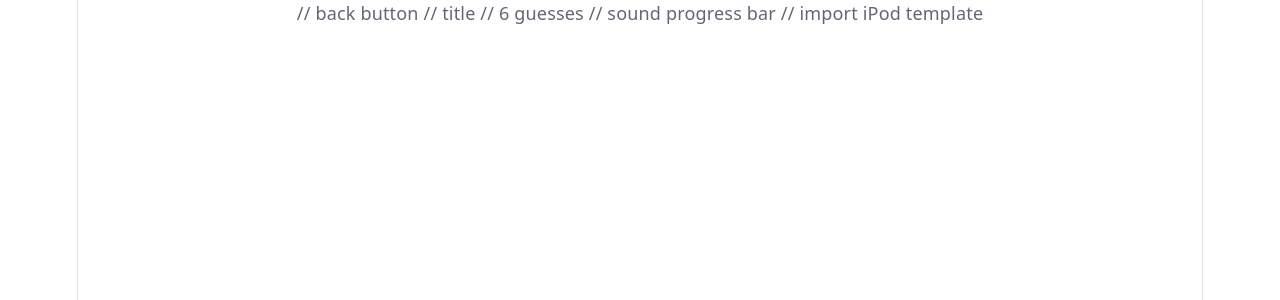
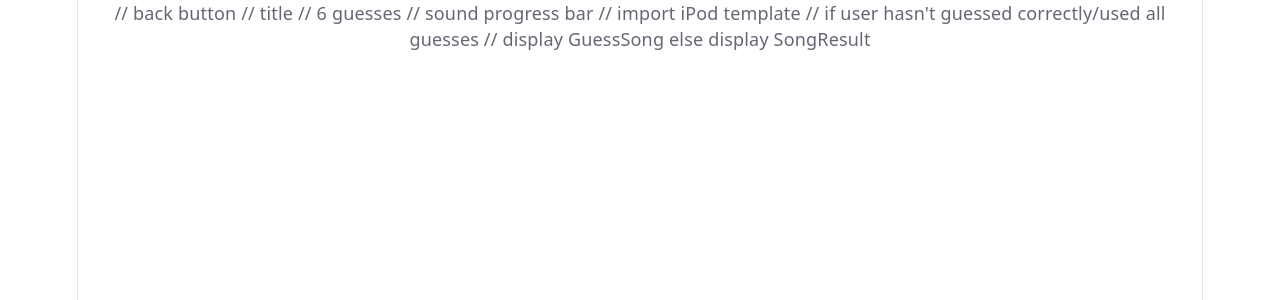
Before and after one commit to cg-c/Some-Games, a React (Vite) app in the folder SomeGames/: page /genzchildhood in a window 1280 px wide. Shown: the top 300 px of the page. Built offline with nearby package versions, Linux system fonts and the light colour scheme.

Commit message:
added result page

```diff
--- /dev/null
+++ b/SomeGames/src/components/Functions/SongResult.jsx
@@ -0,0 +1,13 @@
+
+
+const SongResult = () => {
+
+    return (
+        <div>
+
+        </div>
+    )
+}
+
+
+export default SongResult
--- a/SomeGames/src/components/ThrowBackGames.jsx
+++ b/SomeGames/src/components/ThrowBackGames.jsx
@@ -1,7 +1,19 @@
+import { useState } from "react"
+import SongResult from "./Functions/SongResult"
+
+const GuessSong = () => {
+    return (
+        <div>
+
+        </div>
+    )
+}
 
 
 const ThrowBackGames = () => {
 
+    // api calls here
+    // do most logic in ipod --> reuse for others/daily
 
     return (
         <div>
@@ -10,8 +22,13 @@ const ThrowBackGames = () => {
             // 6 guesses
             // sound progress bar
             // import iPod template
+
+            // if user hasn't guessed correctly/used all guesses
+            // display GuessSong else display SongResult
         </div>
     )
 }
 
+
+
 export default ThrowBackGames
```
